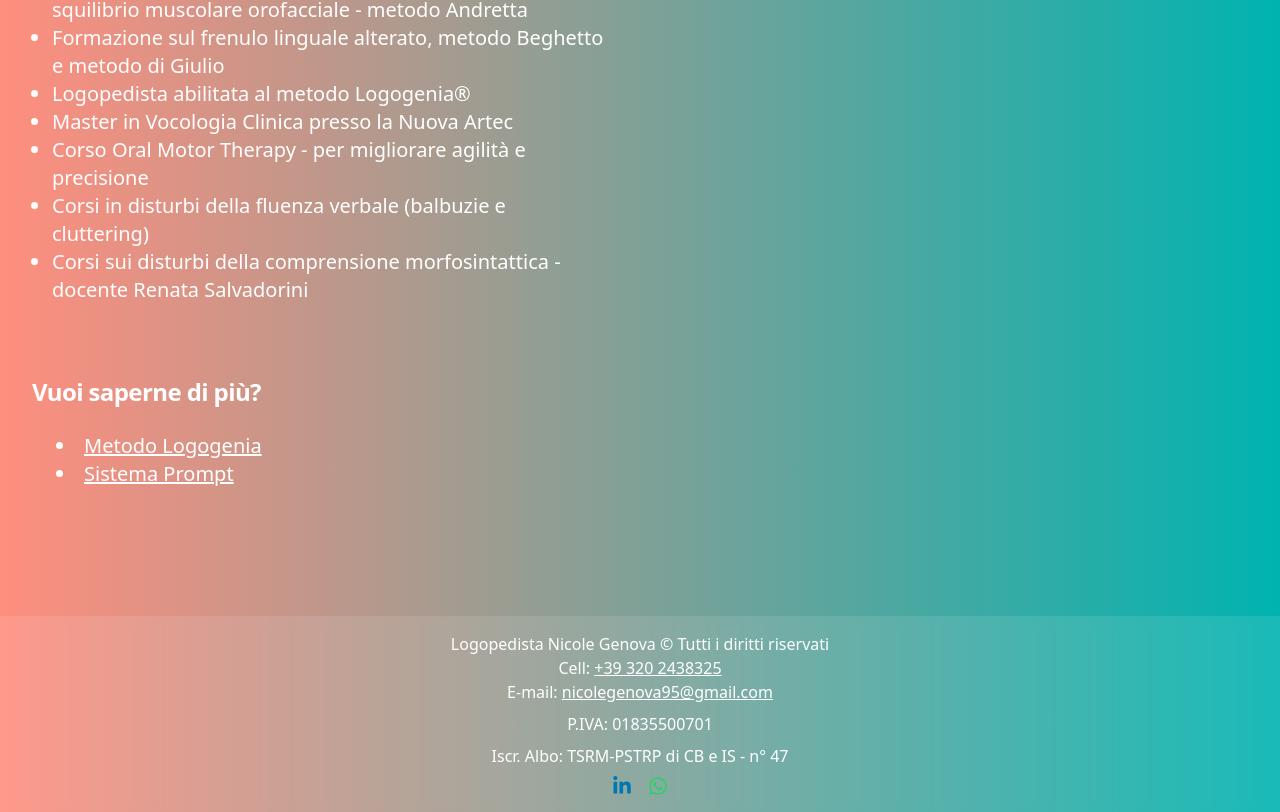
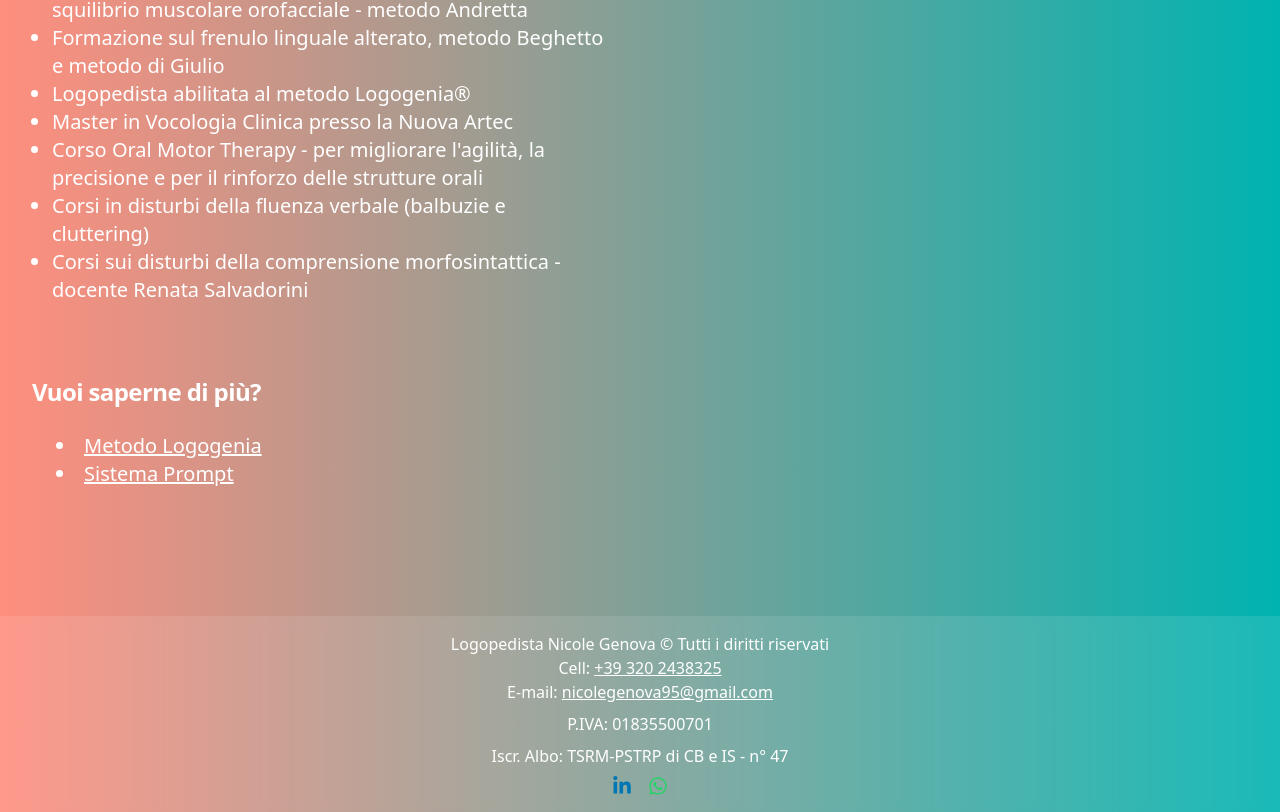
Before and after one commit to Lucajett99/nextjs-nicole_genova, a Next.js app: page /whoIam in a window 1280 px wide. Shown: the part 1060-1872 px from the top of the page. Built offline with nearby package versions, Linux system fonts and the light colour scheme.

Commit message:
fix: text

```diff
--- a/src/components/WhoIAm.js
+++ b/src/components/WhoIAm.js
@@ -64,7 +64,7 @@ export default function WhoIAm() {
                                 <li>Formazione sul frenulo linguale alterato, metodo Beghetto e metodo di Giulio</li>
                                 <li>Logopedista abilitata al metodo Logogenia®</li>
                                 <li>Master in Vocologia Clinica presso la Nuova Artec</li>
-                                <li>Corso Oral Motor Therapy - per migliorare agilità e precisione</li>
+                                <li>Corso Oral Motor Therapy - per migliorare l'agilità,  la precisione e per il rinforzo delle strutture orali</li>
                                 <li>Corsi in disturbi della fluenza verbale (balbuzie e cluttering)</li>
                                 <li>Corsi sui disturbi della comprensione morfosintattica - docente Renata Salvadorini</li>
                             </ul>
```
